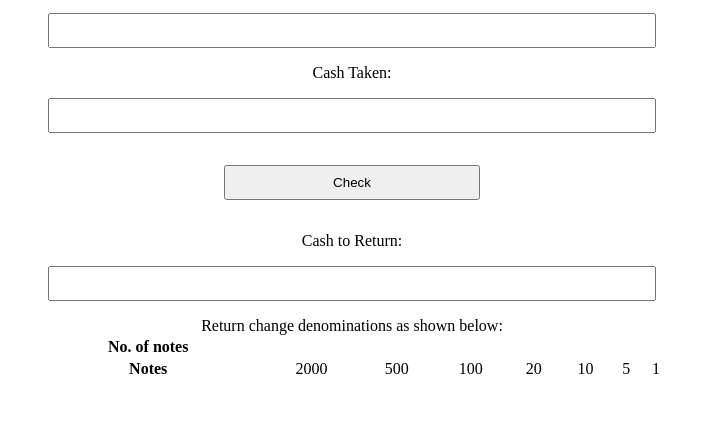
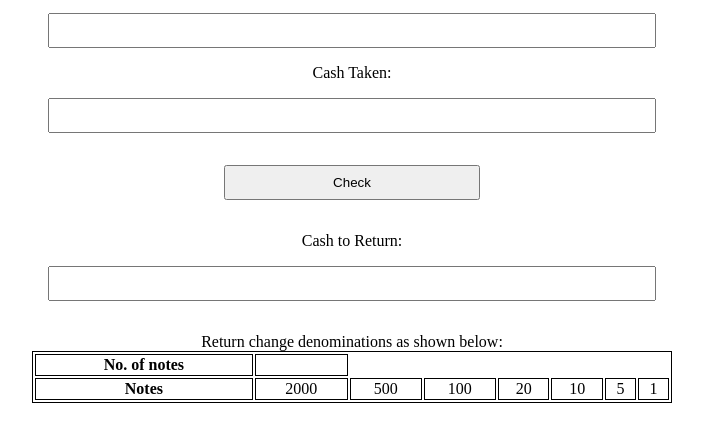
Before and after one commit to linkinsunil/cash-register-app, a website: page index.html in a window 1280 px wide. Shown: the part 109-548 px from the top of the page, without its empty margins (288-991 px from the left). Drawn offline with Linux system fonts and the light colour scheme.

Commit message:
update: table style

```diff
--- a/styles.css
+++ b/styles.css
@@ -19,7 +19,11 @@ button{
     align-self: center;
 }
 
-.change-table{
+#change-table, tr, td, th{
     margin-top: 1rem;
     border: 1px solid black;
 }
+
+td{
+
+}
```
